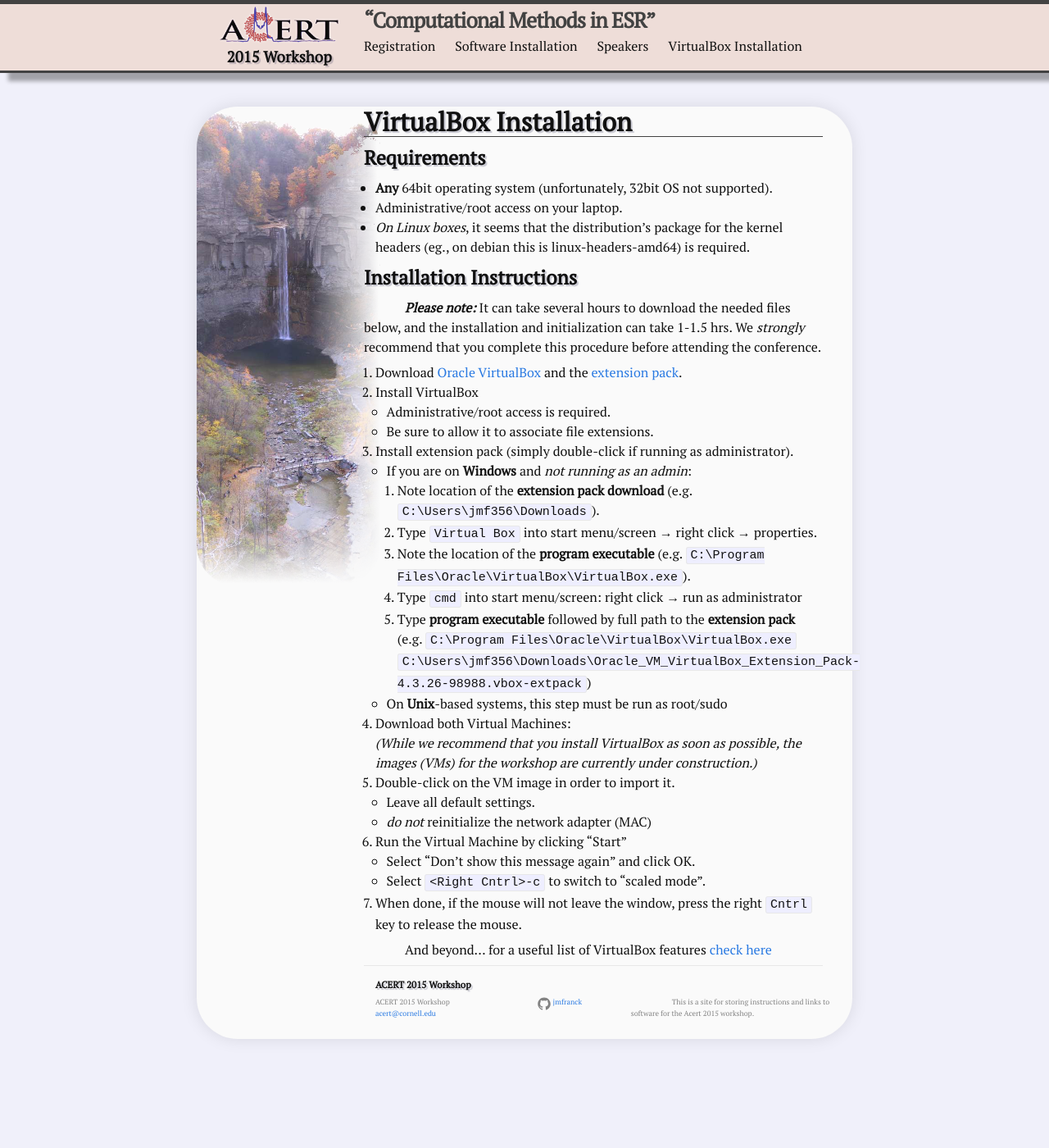
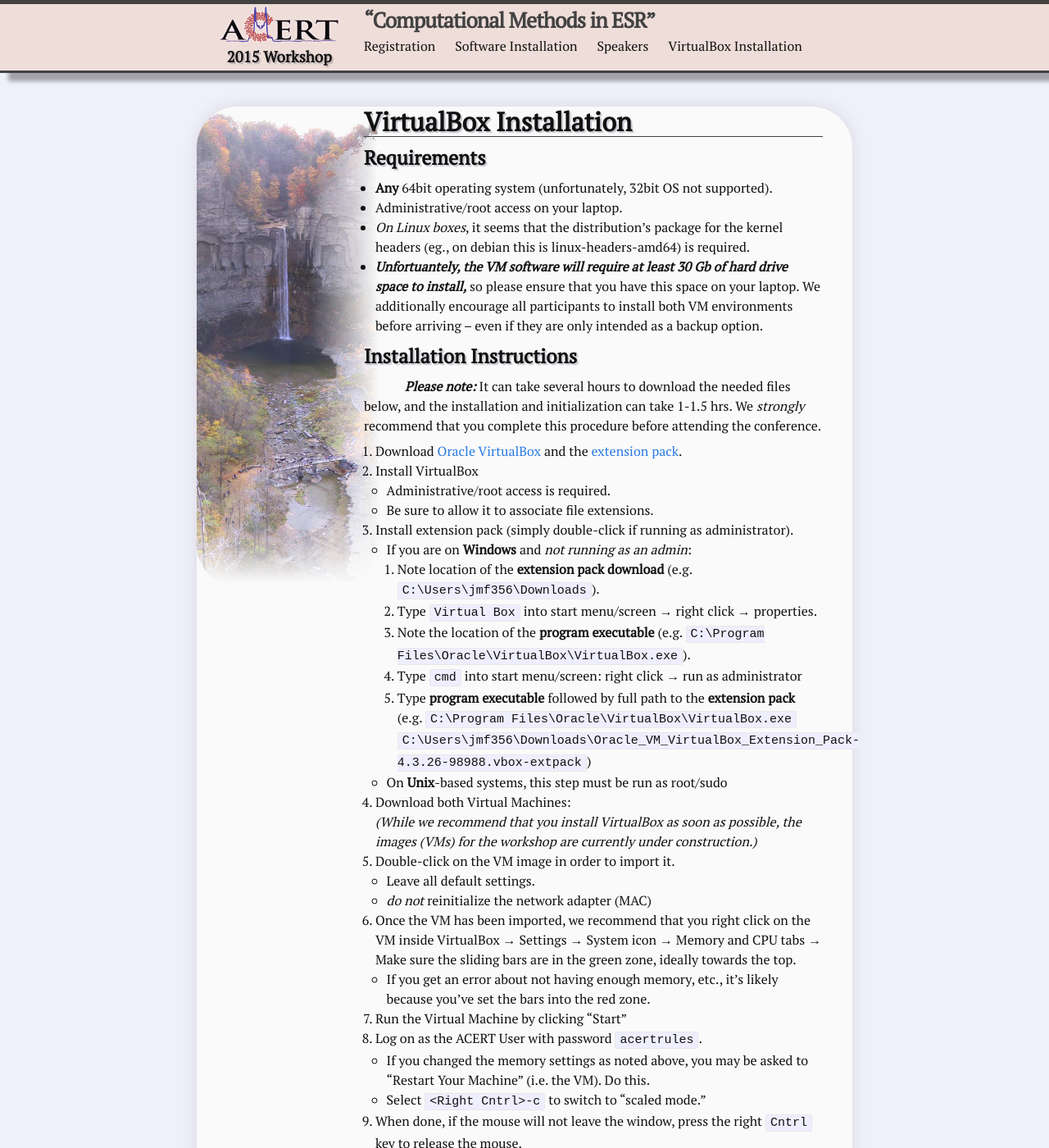
Before and after one commit to jmfranck/acert.github.io, a Jekyll site: the page built from VirtualBox.md, in a window 1280 px wide and 1400 px high. Shown: the whole window at 82% size. Built offline with Jekyll 4.4.1, drawn with Linux system fonts in a browser that asks for light colours; Markdown is read by kramdown in place of the engine named in the settings; some of the changed text lies outside the part shown.

```diff
--- a/VirtualBox.md
+++ b/VirtualBox.md
@@ -9,6 +9,7 @@ recipe-attribution: J. Franck
 * **Any** 64bit operating system (unfortunately, 32bit OS not supported).
 * Administrative/root access on your laptop.
 * *On Linux boxes*, it seems that the distribution's package for the kernel headers (eg., on debian this is linux-headers-amd64) is required.
+* ***Unfortuantely, the VM software will require at least 30 Gb of hard drive space to install,*** so please ensure that you have this space on your laptop.  We additionally encourage all participants to install both VM environments before arriving -- even if they are only intended as a backup option.
 
 ## Installation Instructions
 
@@ -37,9 +38,13 @@ We *strongly* recommend that you complete this procedure before attending the co
 1. Double-click on the VM image in order to import it.
     * Leave all default settings.
     * *do not* reinitialize the network adapter (MAC)
+1. Once the VM has been imported, we recommend that you right click on the VM inside VirtualBox → Settings → System icon → Memory and CPU tabs → Make sure the sliding bars are in the green zone, ideally towards the top.
+    * If you get an error about not having enough memory, etc., it's likely because you've set the bars into the red zone.
 1. Run the Virtual Machine by clicking "Start"
-    * Select "Don't show this message again" and click OK.
-    * Select `<Right Cntrl>-c` to switch to "scaled mode".
+1. Log on as the ACERT User with password `acertrules`.
+    * If you changed the memory settings as noted above, you may be asked to "Restart Your Machine" (i.e. the VM).  Do this.
+    * Select `<Right Cntrl>-c` to switch to "scaled mode."
 1. When done, if the mouse will not leave the window, press the right `Cntrl` key to release the mouse.
-
+    * Press `<Right Cntrl>-c` to leave "scaled mode."
+    * In the VM window, select Machine →  Close → "Save the Machine State" (This will prevent you from having to "log in" again).
 And beyond... for a useful list of VirtualBox features [check here](http://www.howtogeek.com/171228/10-virtualbox-tricks-and-advanced-features-you-should-know-about/)
```
Also changed, not shown: _includes/FrontPage.md (+1 -1 lines), index.html (+6 -2 lines).
